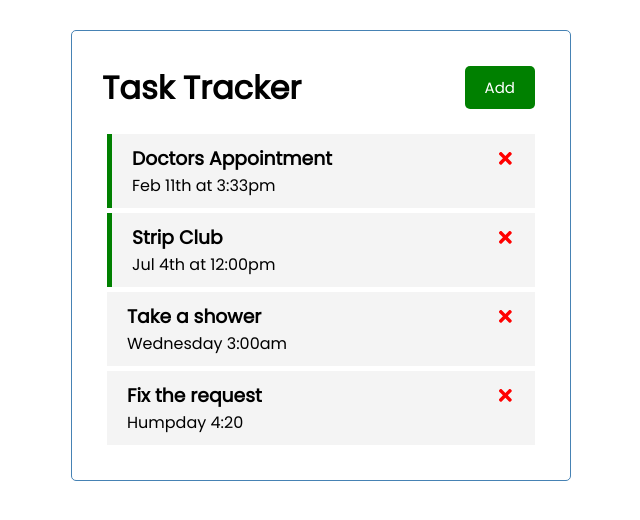
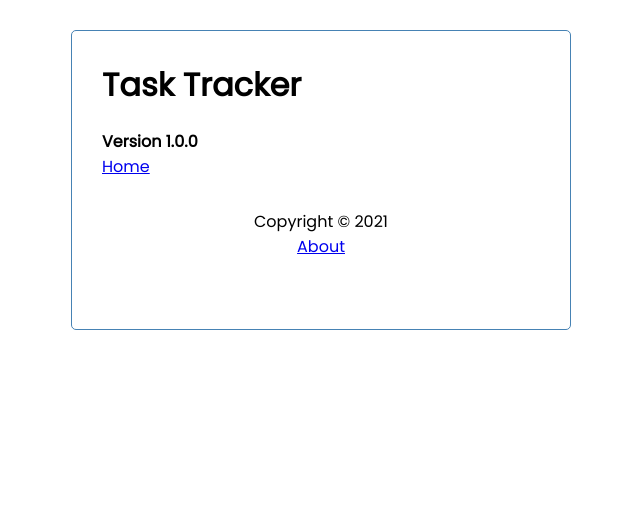
Before and after one commit to Arecio3/task-tracker, a React (Create React App) app: page /about in a window 1280 px wide. Shown: the top 520 px of the page, without its empty margins (319-959 px from the left). Built offline with nearby package versions, Linux system fonts and the light colour scheme; data requests are answered from the project's data file.

Commit message:
added footer and about page

```diff
--- a/package.json
+++ b/package.json
@@ -10,6 +10,7 @@
     "react": "^17.0.2",
     "react-dom": "^17.0.2",
     "react-icons": "^4.2.0",
+    "react-router-dom": "^5.2.0",
     "react-scripts": "4.0.3",
     "web-vitals": "^1.0.1"
   },
--- a/src/App.js
+++ b/src/App.js
@@ -1,9 +1,12 @@
 // for classes
 // import React from 'react'
 import { useState, useEffect } from 'react'
+import { BrowserRouter as Router, Route} from 'react-router-dom'
 import Header from './components/Header'
 import Tasks from './components/Tasks'
 import AddTask from './components/AddTask'
+import Footer from './components/Footer'
+import About from './components/About'
 
 
 function App() {
@@ -86,12 +89,20 @@
 
 
   return (
+    <Router>
     <div className="container">
       <Header onAdd={() => setAddTask(!showAddTask)} showAdd=
         {showAddTask} />
-      {showAddTask && <AddTask onAdd={addTask} />}
+      <Route path='/' exact render={(props) => (
+        <>
+        {showAddTask && <AddTask onAdd={addTask} />}
       {tasks.length > 0 ? (<Tasks tasks={tasks} onDelete={deleteTask} onToggle={toggleReminder} />) : ("You don't have any Tasks!")}
+        </>
+      )} />
+      <Route path='/about' component={About}/>
+      <Footer />
     </div>
+    </Router>
   );
 }
 
--- /dev/null
+++ b/src/components/About.js
@@ -0,0 +1,12 @@
+import { Link } from 'react-router-dom'
+
+const About = () => {
+    return (
+        <div>
+          <h4>Version 1.0.0</h4>
+          <Link to='/'>Home</Link>
+        </div>
+    )
+}
+
+export default About
--- /dev/null
+++ b/src/components/Footer.js
@@ -0,0 +1,12 @@
+import { Link } from 'react-router-dom'
+
+const Footer = () => {
+    return (
+        <footer>
+            <p>Copyright &copy; 2021</p>
+            <Link to='/about'>About</Link>
+        </footer>
+    )
+}
+
+export default Footer
--- a/src/components/Header.js
+++ b/src/components/Header.js
@@ -1,11 +1,14 @@
 import PropTypes from 'prop-types'
+import { useLocation } from 'react-router-dom'
 import Button from './Button'
 // arrow function component
 const Header = ({ title, onAdd, showAdd }) => {
+    const location = useLocation()
+
     return (
         <header className="header">
             <h1>{title}</h1>
-            <Button color={showAdd ? 'Red': 'Green'} text={showAdd ? 'Close': 'Add'} onClick={onAdd}/>
+            {location.pathname === '/' && <Button color={showAdd ? 'Red': 'Green'} text={showAdd ? 'Close': 'Add'} onClick={onAdd}/>}
         </header>
     )
 }
```
Also changed, not shown: 1 other file (tests, documents, lock files or other folders).
